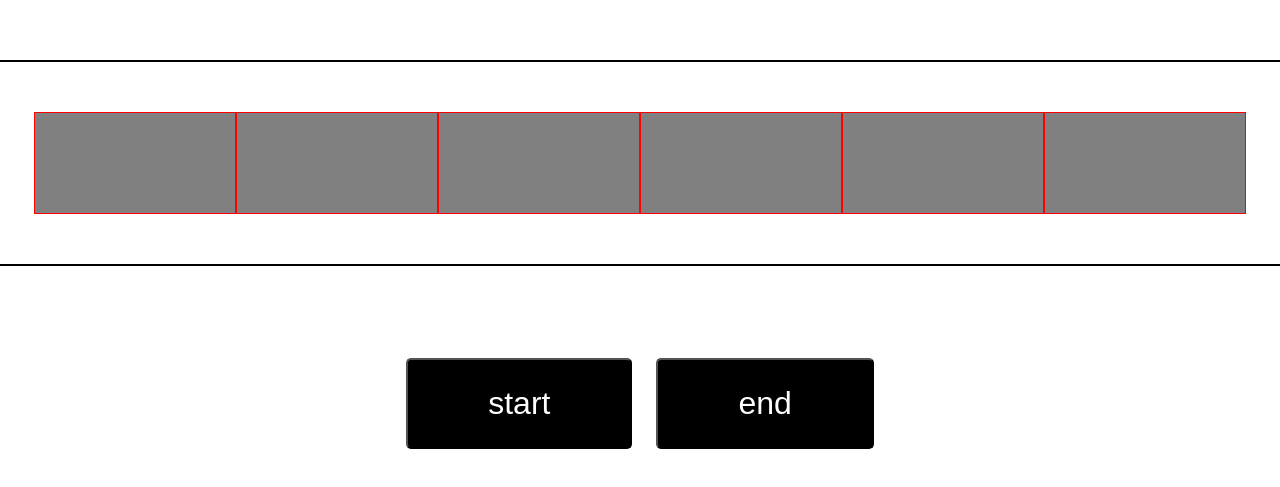
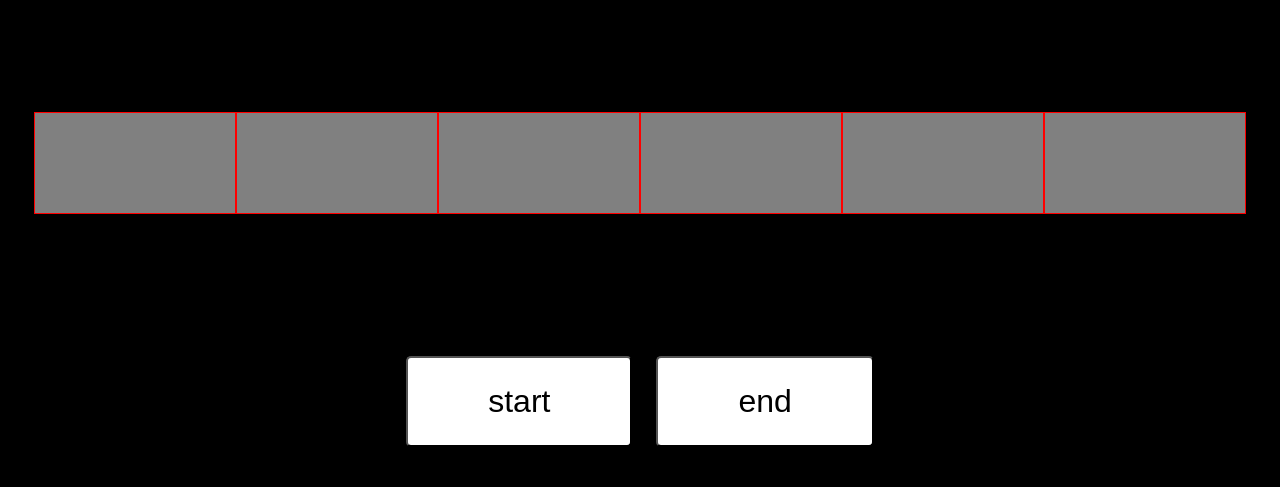
Before and after one commit to MalikBandara/Assignment-09-js, a plain HTML site: page working/index.html in a window 1280 px wide. Shown: the part 149-636 px from the top of the page. Drawn offline with Linux system fonts and the light colour scheme.

Commit message:
all done

```diff
--- a/working/index.css
+++ b/working/index.css
@@ -1,3 +1,6 @@
+body{
+    background-color: black;
+}
 .container{
     display: flex;
     justify-content: center;
@@ -12,7 +15,7 @@
     justify-content: center;
     /*gap: 1rem;*/
     padding: 50px;
-    border: 2px solid black;
+    /*border: 2px solid black;*/
 }
 .inner{
     height: 100px;
@@ -24,10 +27,10 @@
 }
 button{
     padding: 25px 80px;
-    background-color: black;
+    background-color: white;
     margin: 10px;
     border-radius: 5px;
-    color: white;
+    color: black;
     font-size: 2rem;
     text-decoration: none;
 
```
